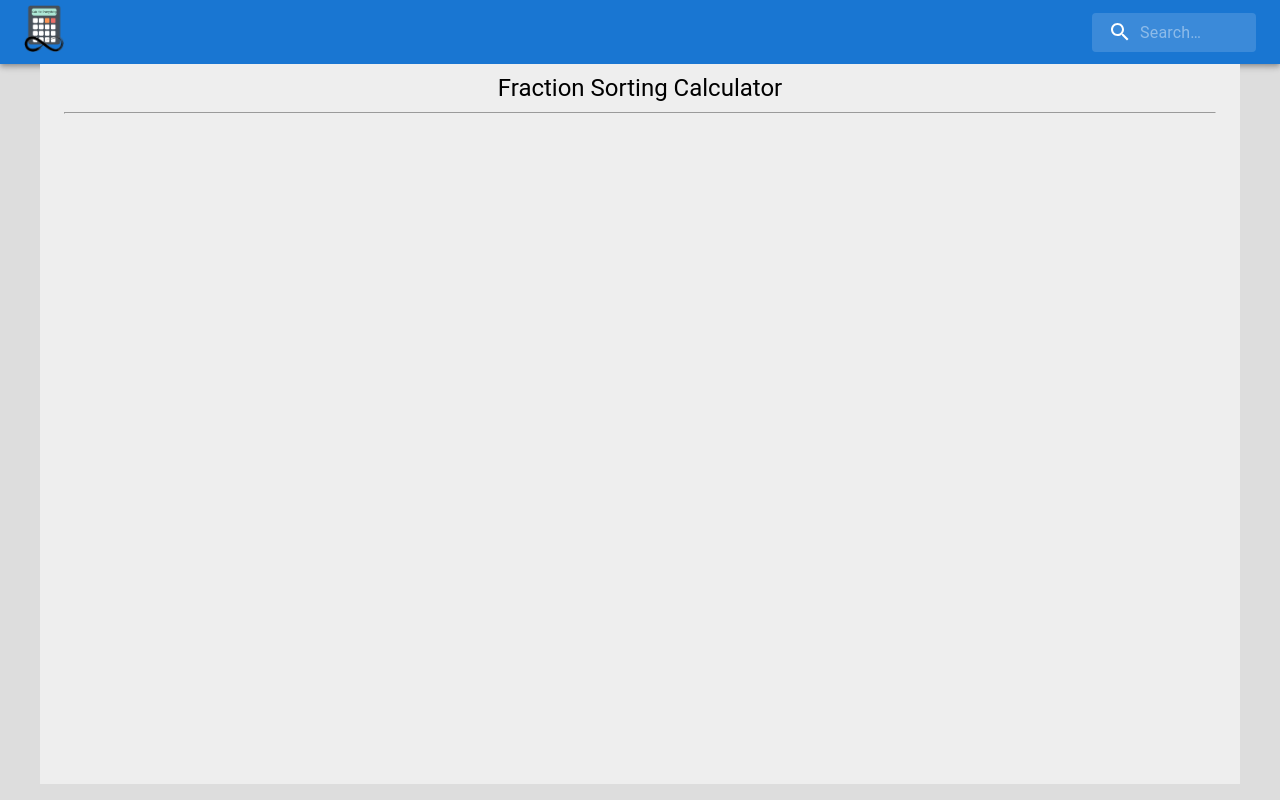
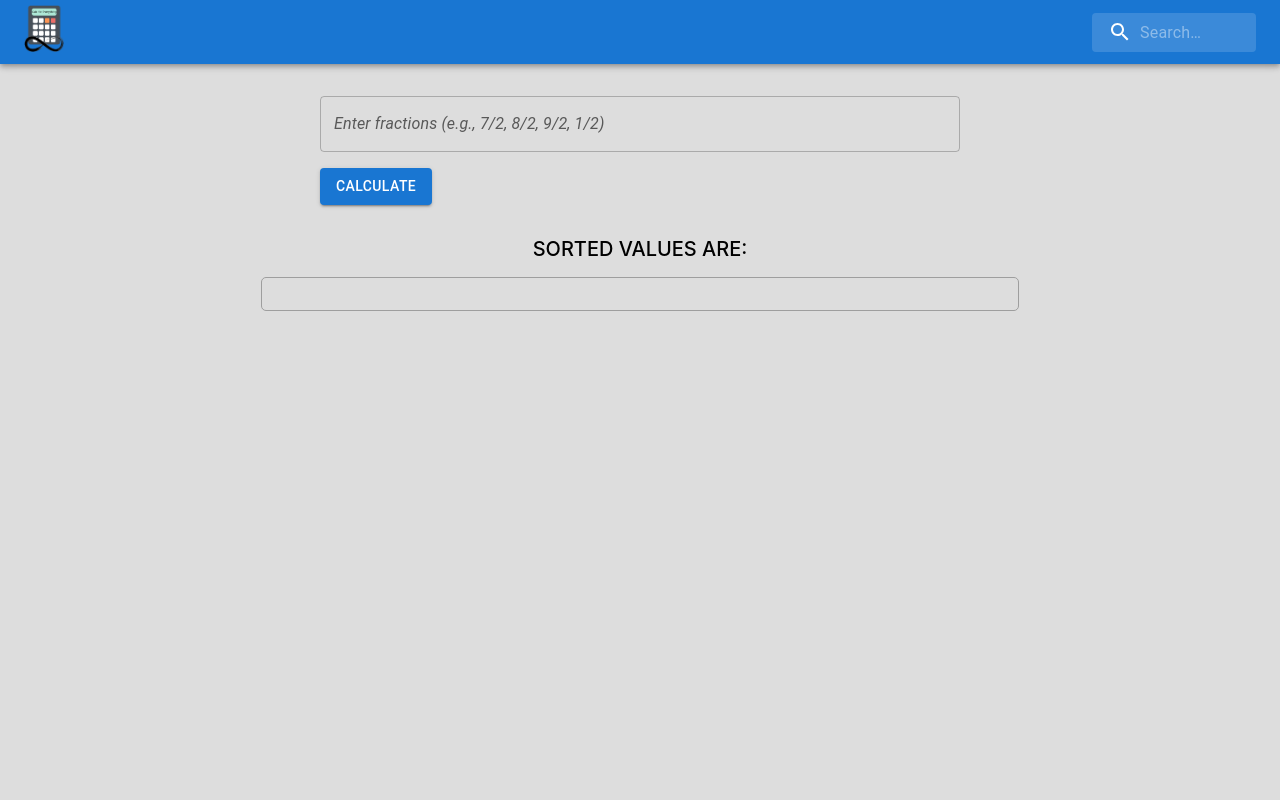
Before and after one commit to SarthakKeshari/calc_for_everything, a React (Create React App) app in the folder calculators/: page /fractionsortingcalculator in a window 1280 px wide. Built offline with nearby package versions, Linux system fonts and the light colour scheme.

Commit message:
Fraction Sorting Calculator

```diff
--- a/calculators/src/mathematical/fractionSortingCalculator/MainFractionSortingCalculator.js
+++ b/calculators/src/mathematical/fractionSortingCalculator/MainFractionSortingCalculator.js
@@ -1,13 +1,88 @@
-import React from 'react';
-import { Container, Typography } from '@mui/material';
+import React, { useState } from 'react';
+import TextField from '@mui/material/TextField';
+import Button from '@mui/material/Button';
+import Box from '@mui/material/Box'; // Import Box component
 
-function MainFractionSortingCalculator(){
-    return(
-        <Container maxWidth="lg" sx={{ bgcolor: '#eeeeee', minHeight: '90vh', paddingY:"10" }}>
-            <Typography pt={1} variant='h5' sx = {{textAlign: "center"}}>Fraction Sorting Calculator</Typography>
-            <hr/>
-            <br/>
-        </Container>
+function MainFractionSortingCalculator() {
+
+    const [inputValue, setInputValue] = useState('');
+    const [sortedFractions, setSortedFractions] = useState([]);
+
+    const handleInputChange = (event) => {
+        setInputValue(event.target.value);
+    };
+
+    const handleCalculateClick = () => {
+        // Split the input string by commas and trim any leading/trailing whitespace
+        const fractionsArray = inputValue.split(',').map((fraction) => fraction.trim());
+
+        // Sort the fractions using a custom sorting function
+        const sortedArray = fractionsArray.sort((a, b) => {
+            const [numA, denomA] = a.split('/').map(Number);
+            const [numB, denomB] = b.split('/').map(Number);
+            return (numA / denomA) - (numB / denomB);
+        });
+
+        setSortedFractions(sortedArray);
+    };
+
+    return (
+        <div
+            style={{
+                marginTop: "2rem",
+                padding: "0 20rem"
+            }}
+        >
+            <TextField
+                label="Enter fractions (e.g., 7/2, 8/2, 9/2, 1/2)"
+                variant="outlined"
+                fullWidth
+                value={inputValue}
+                onChange={handleInputChange}
+            />
+            <Button
+                variant="contained"
+                color="primary"
+                onClick={handleCalculateClick}
+                style={{
+                    marginTop: "1rem"
+                }}
+            >
+                Calculate
+            </Button>
+            <Box
+                mt={2} // Add margin-top
+                style={{
+                    display:"flex",
+                    alignItems:"center",
+                    flexDirection:"column"
+                }}
+                p={2} // Add padding
+            >
+                <div
+                style={{
+                    fontSize:"20px",
+                    fontWeight:"500"
+                }}
+                >
+                    SORTED VALUES ARE:
+                </div>
+                <div
+                style={{
+                    border:"1px solid #9e9e9e",
+                    padding:"1rem 1rem",
+                    width:"56.5vw",
+                    marginTop:"1rem",
+                    borderRadius:"5px",
+                    fontSize:"18px",
+                    fontWeight:"500"
+
+                }}
+                >
+                    {sortedFractions.join(', ')}
+                </div>
+            </Box>
+        </div>
     )
 }
 
```
